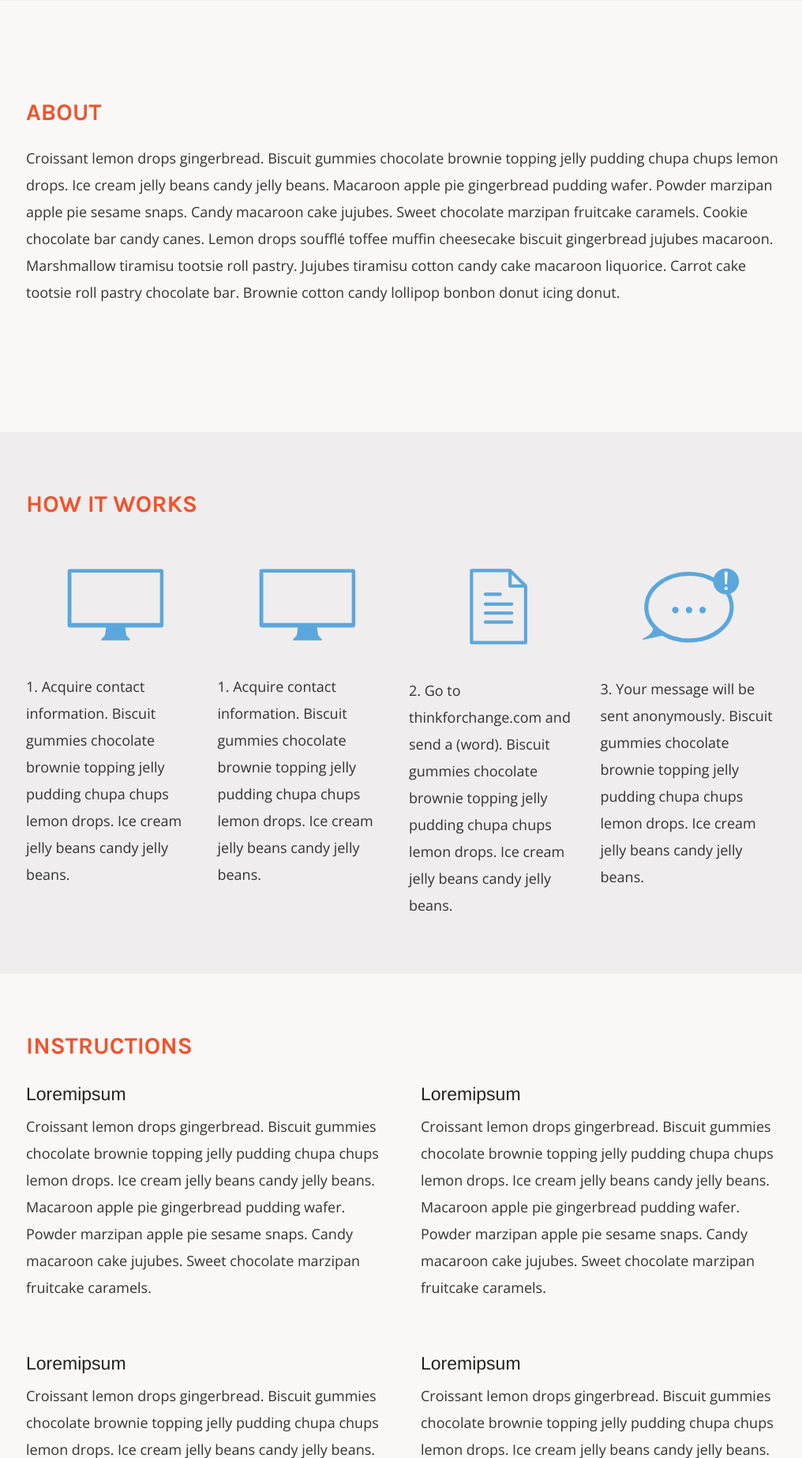
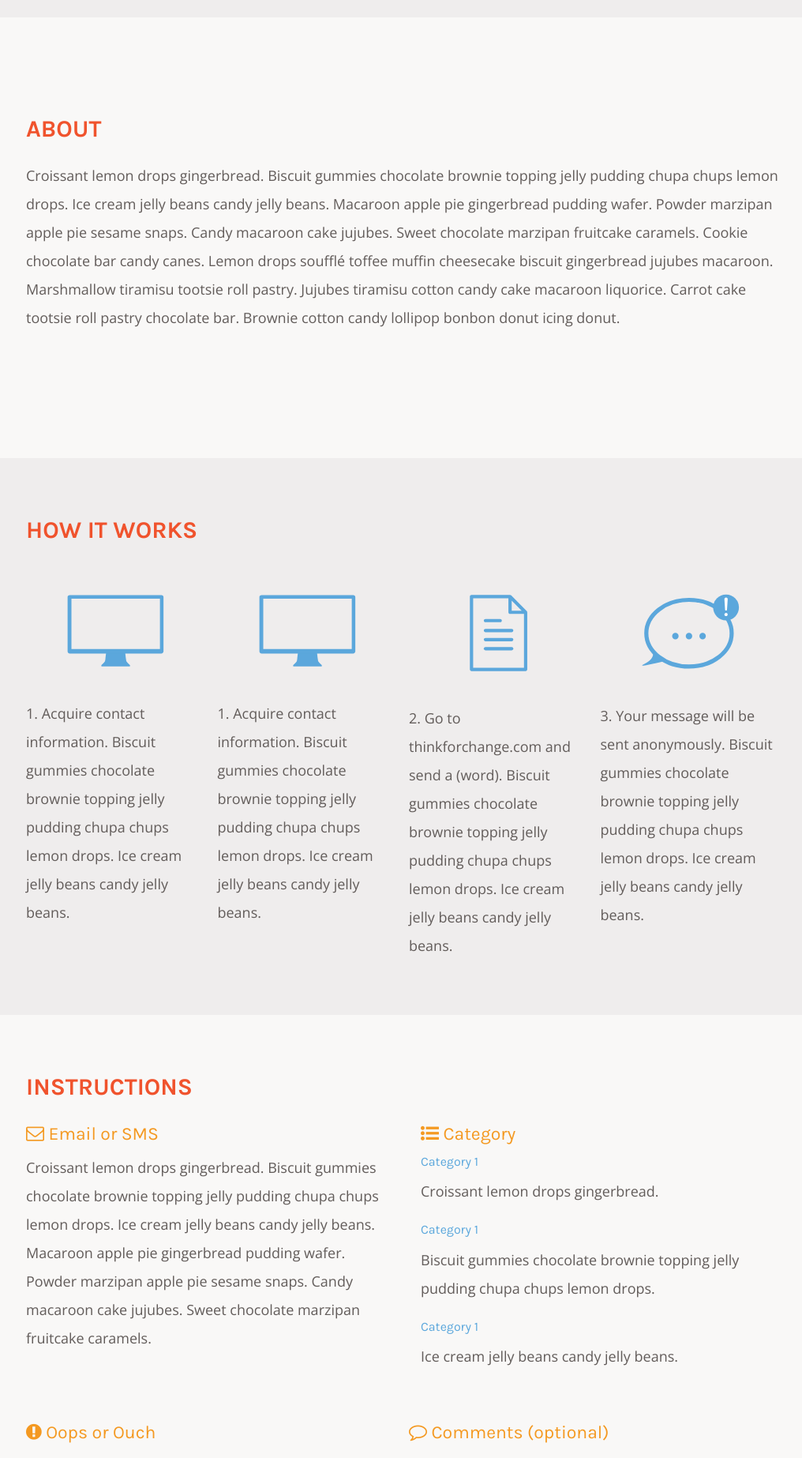
Before and after one commit to juliepanda/chimehack, a Flask app: page / in a window 1280 px wide. Shown: the part 1016-2862 px from the top of the page at 79% size, without its empty margins (122-1138 px from the left). Run offline with Flask 2, Linux system fonts and the light colour scheme; some libraries are stand-ins or nearby versions.

Commit message:
form fix, added icons and formatted instructions

```diff
--- a/chime_app/static/style.css
+++ b/chime_app/static/style.css
@@ -4,9 +4,9 @@ body {
 }
 
 p {
-  line-height: 34px;
+  line-height: 36px;
   font-size: 18px;
-  color: #333333;
+  color: #625c5a;
 }
 
 h1 {
@@ -18,9 +18,20 @@ h1 {
 }
 
 h3 {
+  font-family: 'Karla', sans-serif;
   font-size: 24px;
   color: #625c5a;
   line-height: 40px;
+}
+
+h4 {
+  font-family: 'Karla', sans-serif;
+  color: #f49921;
+}
+
+h6 {
+  font-family: 'Karla', sans-serif;
+  color: #5ba7dc;
 }
 
 .content {
--- a/chime_app/templates/index.html
+++ b/chime_app/templates/index.html
@@ -8,6 +8,7 @@
     <link rel=stylesheet type=text/css href="{{ url_for('static', filename='style.css') }}">
     <link href='http://fonts.googleapis.com/css?family=Open+Sans:400,300,600,700' rel='stylesheet' type='text/css'>
     <link href='http://fonts.googleapis.com/css?family=Karla:400,700' rel='stylesheet' type='text/css'>
+    <link rel="stylesheet" href="//maxcdn.bootstrapcdn.com/font-awesome/4.3.0/css/font-awesome.min.css">
     <script src="https://ajax.googleapis.com/ajax/libs/jquery/2.1.3/jquery.min.js"></script>
     <script type="text/javascript" src="{{ url_for('static', filename='main.js') }}"></script>
   </head>
@@ -46,10 +47,10 @@
       <div class="section-1-home">
         <div class="row">
           <div class="large-12 columns">
-            <div class="large-3 columns">
+            <div class="large-3 medium-3 small-8 columns">
               <img src="../static/img/cloud-1.svg">
             </div>
-            <div class="large-9 columns">
+            <div class="large-9 medium-9 small-12 columns">
             <h1>Croissant lemon drops gingerbread.</h1>
               <h3>Biscuit gummies chocolate brownie topping jelly pudding chupa chups lemon drops. Ice cream jelly beans candy jelly beans. </h3>
             </div>
@@ -112,13 +113,17 @@
         <div class="large-12 columns">
         <h1>Instructions</h1>
           <div class="large-6 columns no-pad-left">
-            <h4>Loremipsum</h4>
-            <p>Croissant lemon drops gingerbread. Biscuit gummies chocolate brownie topping jelly pudding chupa chups lemon drops. Ice cream jelly beans candy jelly beans. Macaroon apple pie gingerbread pudding wafer. Powder marzipan apple pie sesame snaps. Candy macaroon cake jujubes. Sweet chocolate marzipan fruitcake caramels.
+            <h4><i class="fa fa-envelope-o"></i> Email or SMS</h4>
+            <p>Croissant lemon drops gingerbread. Biscuit gummies chocolate brownie topping jelly pudding chupa chups lemon drops. Ice cream jelly beans candy jelly beans. Macaroon apple pie gingerbread pudding wafer. Powder marzipan apple pie sesame snaps. Candy macaroon cake jujubes. Sweet chocolate marzipan fruitcake caramels.</p>
           </div>
 
           <div class="large-6 columns">
-            <h4>Loremipsum</h4>
-            <p>Croissant lemon drops gingerbread. Biscuit gummies chocolate brownie topping jelly pudding chupa chups lemon drops. Ice cream jelly beans candy jelly beans. Macaroon apple pie gingerbread pudding wafer. Powder marzipan apple pie sesame snaps. Candy macaroon cake jujubes. Sweet chocolate marzipan fruitcake caramels.
+            <h4><i class="fa fa-list-ul"></i> Category</h4>
+            <h6>Category 1</h6><p>Croissant lemon drops gingerbread.</p>
+
+            <h6>Category 1</h6><p>Biscuit gummies chocolate brownie topping jelly pudding chupa chups lemon drops.</p>
+
+            <h6>Category 1</h6><p>Ice cream jelly beans candy jelly beans.</p>
           </div>
         </div>
       </div>
@@ -128,12 +133,12 @@
       <div class="row">
         <div class="large-12 columns">
           <div class="large-6 columns no-pad-left">
-            <h4>Loremipsum</h4>
+            <h4><i class="fa fa-exclamation-circle"></i> Oops or Ouch</h4>
             <p>Croissant lemon drops gingerbread. Biscuit gummies chocolate brownie topping jelly pudding chupa chups lemon drops. Ice cream jelly beans candy jelly beans. Macaroon apple pie gingerbread pudding wafer. Powder marzipan apple pie sesame snaps. Candy macaroon cake jujubes. Sweet chocolate marzipan fruitcake caramels.
           </div>
 
-          <div class="large-6 columns">
-            <h4>Loremipsum</h4>
+          <div class="large-6 columns no-pad-left">
+            <h4><i class="fa fa-comment-o"></i> Comments (optional)</h4>
             <p>Croissant lemon drops gingerbread. Biscuit gummies chocolate brownie topping jelly pudding chupa chups lemon drops. Ice cream jelly beans candy jelly beans. Macaroon apple pie gingerbread pudding wafer. Powder marzipan apple pie sesame snaps. Candy macaroon cake jujubes. Sweet chocolate marzipan fruitcake caramels.
           </div>
         </div>
@@ -147,8 +152,14 @@
         <h1>Send a (WORD)</h1>
           <div class="row">
             <div class="large-12 columns">
+              <label for="email"><h5>Name</h5></label>
+              <input type="text" id="name" name="name" placeholder="Put the offender's name here">
+            </div>
+          </div>
+          <div class="row">
+            <div class="large-12 columns">
               <label for="email"><h5>Email</h5></label>
-              <input type="text" id="email-field" name="email" placeholder="Put the offender's email here" size="80">
+              <input type="text" id="email-field" name="email" placeholder="Put the offender's email here">
             </div>
           </div>
           <div class="buffer-sm"></div>
@@ -189,6 +200,12 @@
       <div class="row">
         <div class="large-12 columns">
         <h1>Send a (WORD)</h1>
+          <div class="row">
+            <div class="large-12 columns">
+              <label for="email"><h5>Name</h5></label>
+              <input type="text" id="name" name="name" placeholder="Put the offender's name here">
+            </div>
+          </div>
             <div class="row">
               <div class="large-12 columns">
                   <label for="email">Use Text: </label>
@@ -230,7 +247,7 @@
           </div>
         </div>
       </div>
-
+    </div>
     <footer class="footer">
       <div class="row">
         <div class="large-12 columns text-center">
```
